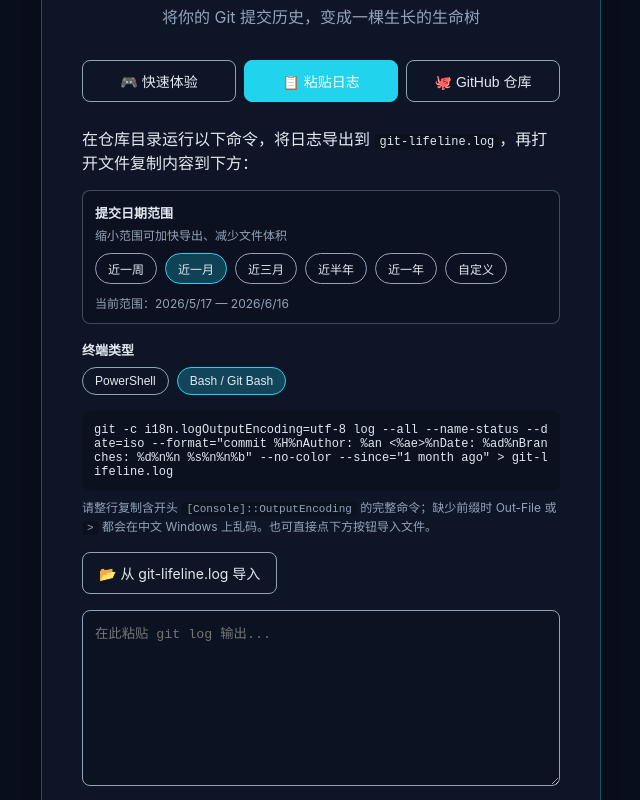
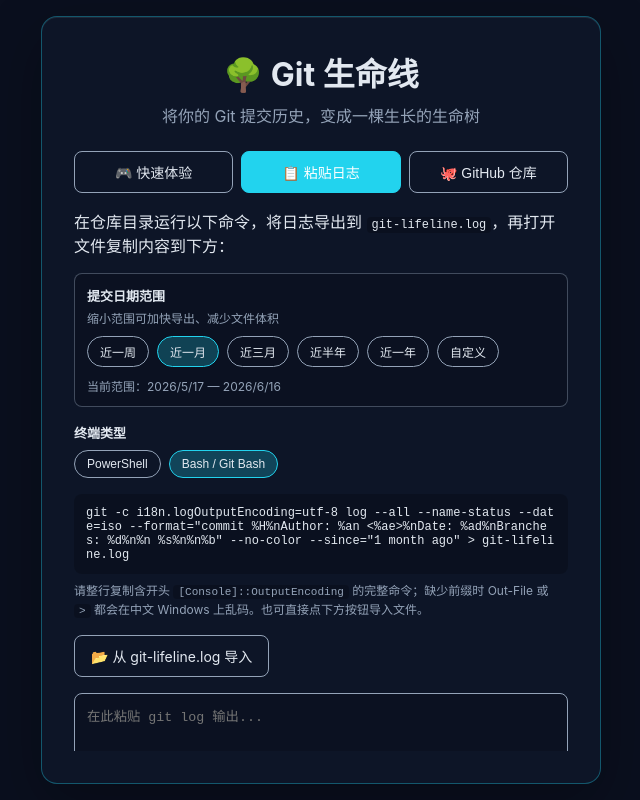
Before and after one commit to Ikaros-521/git_lifeline, a Vue app: page / in a window 1280 px wide. Both pictures are taken after a click on the button "📋 粘贴日志". Shown: the whole page, without its empty margins (319-959 px from the left). Built offline with nearby package versions, Linux system fonts and the light colour scheme.

Commit message:
style: 调整DataSourcePanel组件的样式，优化布局和滚动条，更新输入框高度和边距

```diff
--- a/src/components/DataSourcePanel.vue
+++ b/src/components/DataSourcePanel.vue
@@ -252,7 +252,7 @@
             v-model="pasteText"
             class="paste-input"
             placeholder="在此粘贴 git log 输出..."
-            rows="10"
+            rows="6"
           ></textarea>
           <button class="btn-primary" :disabled="!pasteText.trim()" @click="loadPaste">
             📊 开始分析
@@ -314,37 +314,44 @@
   align-items: center;
   justify-content: center;
   background: var(--theme-bg);
-  padding: 20px;
+  padding: 16px;
+  overflow: hidden;
 }
 
 .panel-card {
   max-width: 560px;
   width: 100%;
-  padding: 40px;
+  max-height: 100%;
+  display: flex;
+  flex-direction: column;
+  padding: 32px;
   border-radius: 16px;
   background: var(--theme-control-bg);
   border: 1px solid color-mix(in srgb, var(--theme-accent) 35%, transparent);
   box-shadow:
     0 20px 60px rgba(0, 0, 0, 0.28),
     inset 0 1px 0 rgba(255, 255, 255, 0.08);
+  overflow: hidden;
 }
 
 .title {
   font-size: 2rem;
   margin-bottom: 8px;
   text-align: center;
+  flex-shrink: 0;
 }
 
 .subtitle {
   text-align: center;
   color: var(--theme-text-secondary);
-  margin-bottom: 32px;
+  margin-bottom: 24px;
 }
 
 .tabs {
   display: flex;
   gap: 8px;
-  margin-bottom: 24px;
+  margin-bottom: 16px;
+  flex-shrink: 0;
 }
 
 .tab {
@@ -366,7 +373,20 @@
 }
 
 .tab-content {
-  min-height: 200px;
+  flex: 1;
+  min-height: 0;
+  overflow-y: auto;
+  scrollbar-width: thin;
+  scrollbar-color: color-mix(in srgb, var(--theme-accent) 40%, transparent) transparent;
+}
+
+.tab-content::-webkit-scrollbar {
+  width: 6px;
+}
+
+.tab-content::-webkit-scrollbar-thumb {
+  background: color-mix(in srgb, var(--theme-accent) 40%, transparent);
+  border-radius: 3px;
 }
 
 .tab-pane {
@@ -564,6 +584,11 @@
   resize: vertical;
 }
 
+.paste-input {
+  min-height: 96px;
+  max-height: 200px;
+}
+
 .url-input {
   font-family: inherit;
 }
@@ -663,11 +688,31 @@
 }
 
 .error-msg {
-  margin-top: 16px;
+  margin-top: 12px;
   padding: 12px;
+  flex-shrink: 0;
   background: rgba(248,113,113,0.15);
   border: 1px solid var(--theme-tree-deleted);
   border-radius: 8px;
   color: var(--theme-tree-deleted);
 }
+
+@media (max-height: 700px) {
+  .panel-card {
+    padding: 20px 24px;
+  }
+
+  .title {
+    font-size: 1.5rem;
+  }
+
+  .subtitle {
+    margin-bottom: 16px;
+    font-size: 14px;
+  }
+
+  .preview-svg {
+    height: 140px;
+  }
+}
 </style>
```
